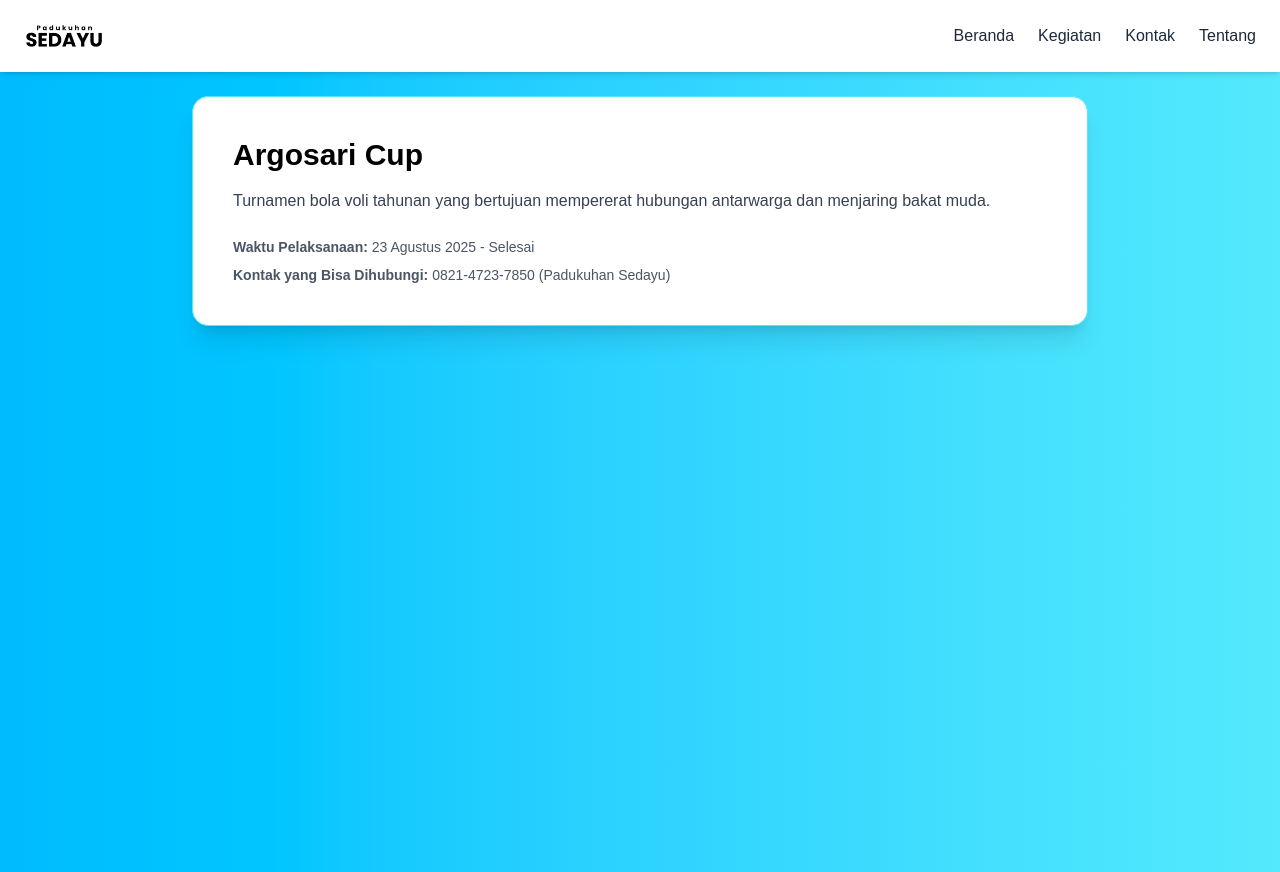
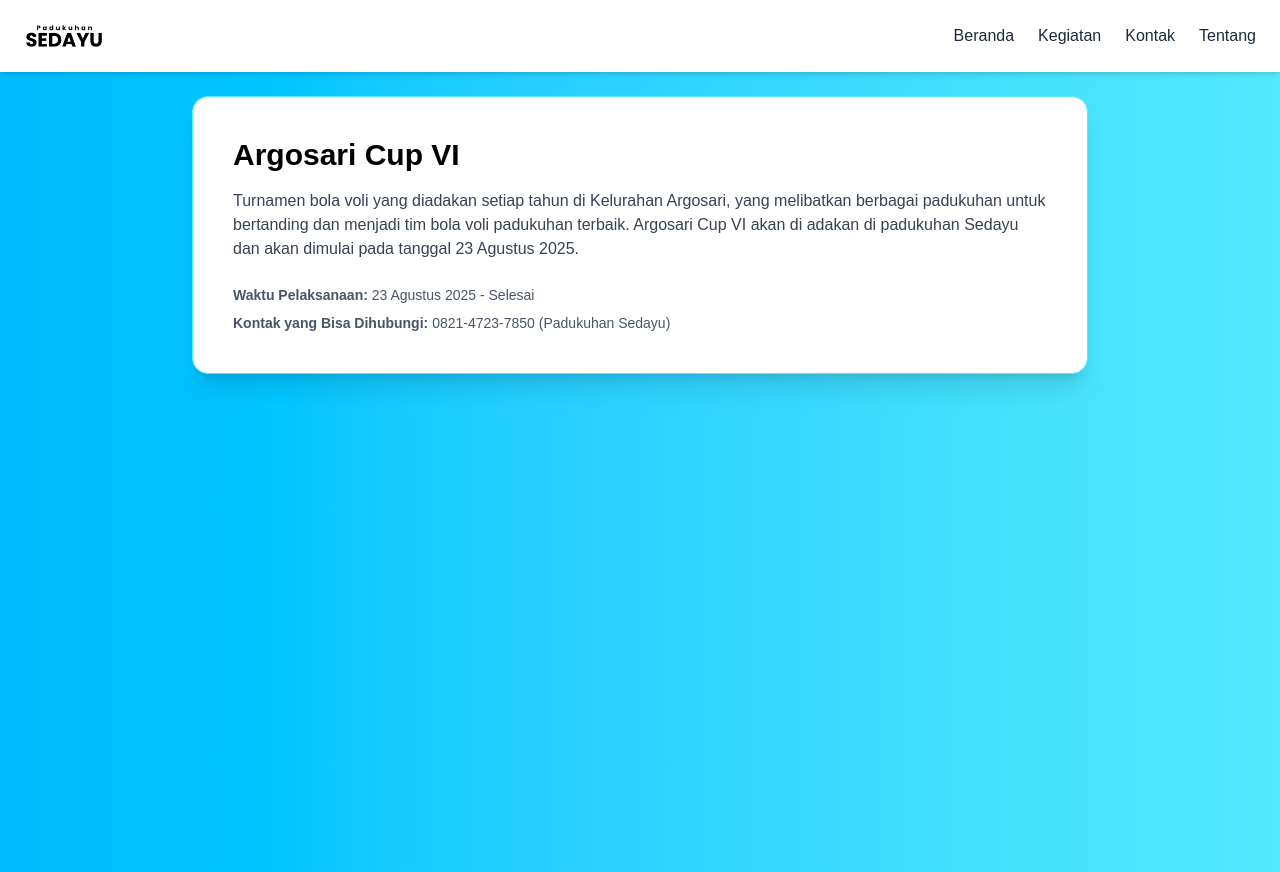
Before and after one commit to McYeremia/profil-desa-sedayu, a Next.js app: page /kegiatan/argosari-cup in a window 1280 px wide. Built offline with nearby package versions, Linux system fonts and the light colour scheme.

Commit message:
update data halaman kegiatan

```diff
--- a/src/app/kegiatan/[slug]/page.tsx
+++ b/src/app/kegiatan/[slug]/page.tsx
@@ -1,14 +1,12 @@
 import { notFound } from "next/navigation";
 import { Metadata } from "next";
 
-// Tipe props halaman
 interface PageProps {
   params: Promise<{
     slug: string;
   }>;
 }
 
-// Data kegiatan
 const kegiatanData: Record<
   string,
   { title: string; description: string; waktu: string; kontak: string }
@@ -21,16 +19,16 @@ const kegiatanData: Record<
     kontak: "0821-4723-7850 (Padukuhan Sedayu)",
   },
   "karang-taruna": {
-    title: "Karang Taruna",
+    title: "Karang Taruna Nishtha Aradhana",
     description:
       "Organisasi kepemudaan yang aktif dalam kegiatan sosial seperti sosialisasi, evaluasi program, dan pengelolaan Bank Sampah. Menjadi wadah pembinaan dan pengembangan generasi muda dalam membangun karakter dan kepedulian sosial.",
     waktu: "Setiap akhir bulan",
-    kontak: "0821-4723-7850 (Padukuhan Sedayu)",
+    kontak: "0821-4723-7850 (Padukuhan Sedayu), Instagram: @karangtaruna_sedayu",
   },
   "pkk": {
     title: "PKK",
     description:
-      "Tim Penggerak PKK memiliki peran penting dalam pemberdayaan keluarga melalui kegiatan seperti penyuluhan kesehatan, edukasi keuangan keluarga, dan penyebaran informasi.",
+      "Tim Penggerak PKK memiliki peran penting dalam pemberdayaan keluarga melalui kegiatan seperti penyuluhan kesehatan, keuangan, dan penyebaran informasi mengenai padukuhan.",
     waktu: "Minggu ke-4 pukul 10.00",
     kontak: "0821-4723-7850 (Padukuhan Sedayu)",
   },
@@ -38,41 +36,41 @@ const kegiatanData: Record<
     title: "Kerja Bakti",
     description:
       "Kegiatan gotong royong warga untuk menjaga kebersihan lingkungan dan mempererat kebersamaan. Dilaksanakan secara berkala atau menjelang hari besar.",
-    waktu: "Menjelang hari besar atau sesuai kebutuhan",
+    waktu: "Setiap hari Minggu",
     kontak: "0821-4723-7850 (Padukuhan Sedayu)",
   },
   "posyandu-keliling": {
     title: "Posyandu Balita dan Lansia",
     description:
-      "Pelayanan kesehatan terpadu untuk balita dan lansia seperti penimbangan, pengukuran, dan penyuluhan kesehatan.",
+      "Pelayanan kesehatan terpadu untuk balita dan lansia seperti pencatatan, penimbangan, pengukuran, dan penyuluhan kesehatan.",
     waktu: "Setiap tanggal 12 pukul 09.00 WIB",
     kontak: "0821-4723-7850 (Padukuhan Sedayu)",
   },
   "posyandu-remaja": {
     title: "Posyandu Remaja",
     description:
-      "Pelayanan kesehatan dan edukasi untuk remaja, termasuk penyuluhan fisik dan mental.",
+      "Pelayanan kesehatan terpadu untuk remaja seperti pencatatan, penimbangan, pengukuran, dan penyuluhan kesehatan. Posyandu remaja juga merupakan salah satu bentuk program kerja dari Karang Taruna.",
     waktu: "Setiap tanggal 15 pukul 19.30 WIB",
     kontak: "0821-4723-7850 (Padukuhan Sedayu)",
   },
   "karawitan": {
     title: "Karawitan",
     description:
-      "Pelatihan seni gamelan tradisional Jawa yang bertujuan melestarikan budaya lokal.",
-    waktu: "Setiap Jumat malam pukul 19.30 WIB",
+      "Pelatihan seni gamelan tradisional yang bertujuan melestarikan budaya lokal.",
+    waktu: "Setiap Jumat pukul 19.30 WIB",
     kontak: "0821-4723-7850 (Padukuhan Sedayu)",
   },
   "argosari-cup": {
-    title: "Argosari Cup",
+    title: "Argosari Cup VI",
     description:
-      "Turnamen bola voli tahunan yang bertujuan mempererat hubungan antarwarga dan menjaring bakat muda.",
+      "Turnamen bola voli yang diadakan setiap tahun di Kelurahan Argosari, yang melibatkan berbagai padukuhan untuk bertanding dan menjadi tim bola voli padukuhan terbaik. Argosari Cup VI akan di adakan di padukuhan Sedayu dan akan dimulai pada tanggal 23 Agustus 2025.",
     waktu: "23 Agustus 2025 - Selesai",
     kontak: "0821-4723-7850 (Padukuhan Sedayu)",
   },
   "kwt-kinanti": {
     title: "KWT Kinanti",
     description:
-      "Kelompok Wanita Tani yang aktif dalam pengolahan dan penjualan produk makanan lokal.",
+      "Kelompok Wanita Tani yang aktif dalam pengolahan, penjualan produk makanan lokal, dan mengatur keuangan penjualan.",
     waktu: "Sabtu minggu ke-4 (tentatif)",
     kontak: "0821-4723-7850 (Padukuhan Sedayu)",
   },
@@ -88,34 +86,34 @@ const kegiatanData: Record<
     description:
       "Pertemuan rutin ibu-ibu RT untuk penyuluhan kesehatan, informasi PKK, dan kas RT.",
     waktu: "Sesuai kesepakatan masing-masing RT",
-    kontak: "0821-4723-7850 (Padukuhan Sedayu)",
+    kontak: "0821-4723-7850 (Padukuhan Sedayu) / Pengurus RT setempat",
   },
   "pertemuan-rt-bapak": {
     title: "Pertemuan RT Bapak-bapak",
     description:
       "Pertemuan warga pria yang membahas ronda, informasi dusun, dan keuangan RT.",
-    waktu: "Sesuai kesepakatan warga RT",
-    kontak: "0821-4723-7850 (Padukuhan Sedayu)",
+    waktu: "Sesuai kesepakatan masing-masing RT",
+    kontak: "0821-4723-7850 (Padukuhan Sedayu) / Pengurus RT setempat",
   },
   "dasa-wisma": {
     title: "Pertemuan Dasa Wisma",
     description:
       "Kelompok ibu rumah tangga yang membahas kegiatan keluarga, kesehatan, dan pemanfaatan pekarangan.",
-    waktu: "Sesuai waktu luang pengurus",
-    kontak: "0821-4723-7850 (Padukuhan Sedayu)",
+    waktu: "Sesuai kesepakaan masing-masing Dasa Wisma",
+    kontak: "0821-4723-7850 (Padukuhan Sedayu) / Pengurus Dasa Wisma setempat",
   },
   "sanggar-tari": {
     title: "Sanggar Tari",
     description:
-      "Pelatihan tari tradisional anak-anak yang dilaksanakan rutin dengan pelatih lokal.",
+      "Pelatihan tari tradisional anak-anak yang dilaksanakan di padukuhan sedayu.",
     waktu: "Setiap Sabtu pukul 13.00 WIB",
     kontak: "0821-4723-7850 (Padukuhan Sedayu)",
   },
   "jatilan": {
     title: "Sanggar Tari Jatilan",
     description:
-      "Pelatihan dan pertunjukan seni Jatilan (kuda lumping) sebagai pelestarian budaya lokal.",
-    waktu: "Tentatif sesuai jadwal pentas",
+      "Pelatihan dan pertunjukan seni Jatilan sebagai pelestarian budaya lokal.",
+    waktu: "Tentatif",
     kontak: "0821-4723-7850 (Padukuhan Sedayu)",
   },
 };
@@ -126,7 +124,7 @@ export function generateStaticParams(): { slug: string }[] {
 
 // Metadata dinamis untuk SEO
 export async function generateMetadata({ params }: PageProps): Promise<Metadata> {
-  const { slug } = await params; // await params terlebih dahulu
+  const { slug } = await params;
   const kegiatan = kegiatanData[slug];
   if (!kegiatan) return { title: "Kegiatan Tidak Ditemukan" };
   return {
@@ -137,7 +135,7 @@ export async function generateMetadata({ params }: PageProps): Promise<Metadata>
 
 // Halaman detail kegiatan
 export default async function KegiatanDetailPage({ params }: PageProps) {
-  const { slug } = await params; // await params terlebih dahulu
+  const { slug } = await params;
   const kegiatan = kegiatanData[slug];
 
   if (!kegiatan) return notFound();
```
